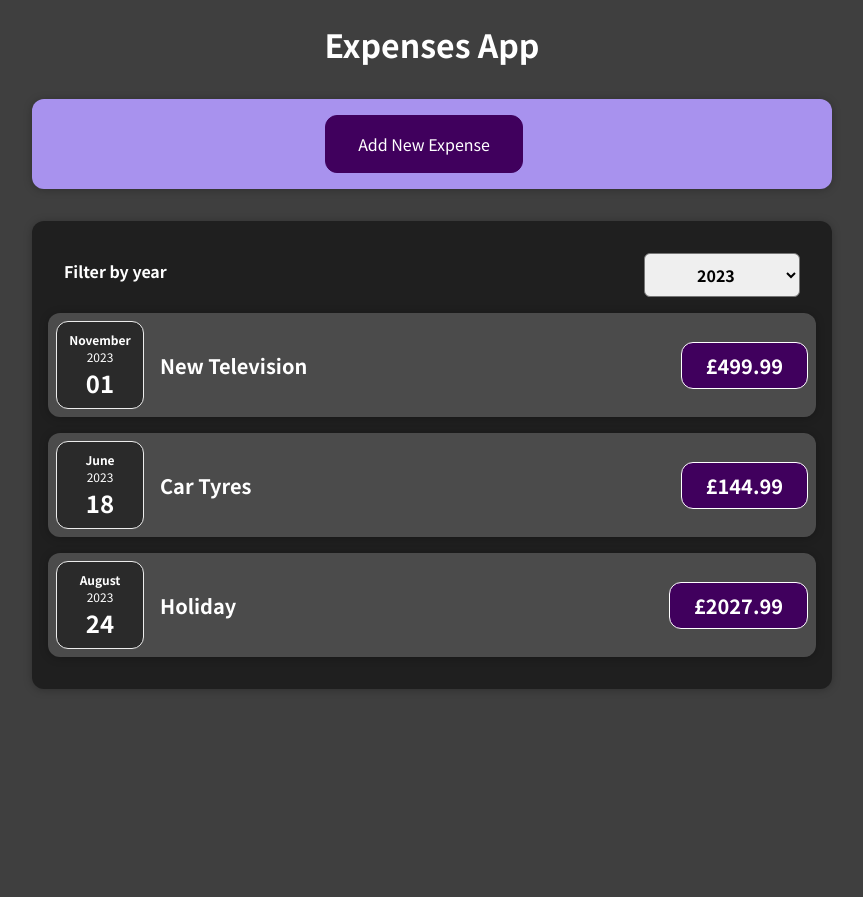
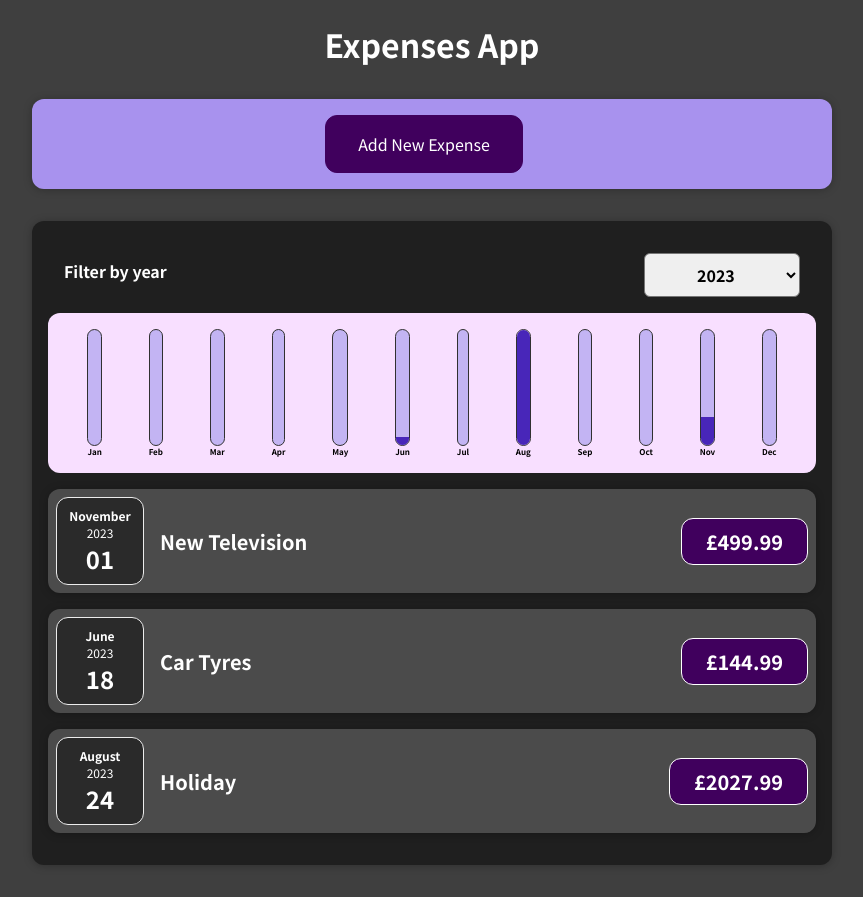
Before and after one commit to craigea92/expenses-app, a React (Create React App) app: page / in a window 1280 px wide. Shown: the whole page, without its empty margins (208-1071 px from the left). Before the commit the page ends 800 px from the top, so only its background shows below. Built offline with nearby package versions, Linux system fonts and the light colour scheme.

Commit message:
Completed chart section of expenses

```diff
--- a/src/components/Chart/Chart.jsx
+++ b/src/components/Chart/Chart.jsx
@@ -3,13 +3,16 @@ import ChartBar from "./ChartBar";
 import "./Chart.css";
 
 const Chart = (props) => {
+  const dataPointValues = props.dataPoints.map((dataPoint) => dataPoint.value);
+  const totalMaximum = Math.max(...dataPointValues);
+
   return (
     <div className="chart">
       {props.dataPoints.map((dataPoint) => (
         <ChartBar
           key={dataPoint.label}
           value={dataPoint.value}
-          maxValue={null}
+          maxValue={totalMaximum}
           label={dataPoint.label}
         />
       ))}
--- a/src/components/Chart/ChartBar.jsx
+++ b/src/components/Chart/ChartBar.jsx
@@ -4,7 +4,7 @@ import "./ChartBar.css";
 const ChartBar = (props) => {
   let barFillHeight = "0%";
 
-  if (props.max > 0) {
+  if (props.maxValue > 0) {
     barFillHeight = Math.round((props.value / props.maxValue) * 100) + "%";
   }
 
--- a/src/components/Expenses/Expenses.jsx
+++ b/src/components/Expenses/Expenses.jsx
@@ -1,6 +1,7 @@
 import React, { useState } from "react";
 import ExpensesList from "./ExpensesList";
 import ExpensesFilter from "./ExpensesFilter";
+import ExpensesChart from "./ExpensesChart";
 import Card from "../UI/Card";
 import "./Expenses.css";
 
@@ -22,6 +23,7 @@ const Expenses = (props) => {
           onChangeFilter={filterChangeHandler}
           selected={filteredYear}
         />
+        <ExpensesChart expenses={filteredExpenses} />
         <ExpensesList items={filteredExpenses} />
       </Card>
     </div>
--- /dev/null
+++ b/src/components/Expenses/ExpensesChart.jsx
@@ -0,0 +1,28 @@
+import React from "react";
+import Chart from "../Chart/Chart";
+
+const ExpensesChart = (props) => {
+  const chartDataPoints = [
+    { label: "Jan", value: 0 },
+    { label: "Feb", value: 0 },
+    { label: "Mar", value: 0 },
+    { label: "Apr", value: 0 },
+    { label: "May", value: 0 },
+    { label: "Jun", value: 0 },
+    { label: "Jul", value: 0 },
+    { label: "Aug", value: 0 },
+    { label: "Sep", value: 0 },
+    { label: "Oct", value: 0 },
+    { label: "Nov", value: 0 },
+    { label: "Dec", value: 0 },
+  ];
+
+  for (const expense of props.expenses) {
+    const expenseMonth = expense.date.getMonth(); // starting at 0 => January = 0
+    chartDataPoints[expenseMonth].value += expense.amount;
+  }
+
+  return <Chart dataPoints={chartDataPoints} />;
+};
+
+export default ExpensesChart;
```
